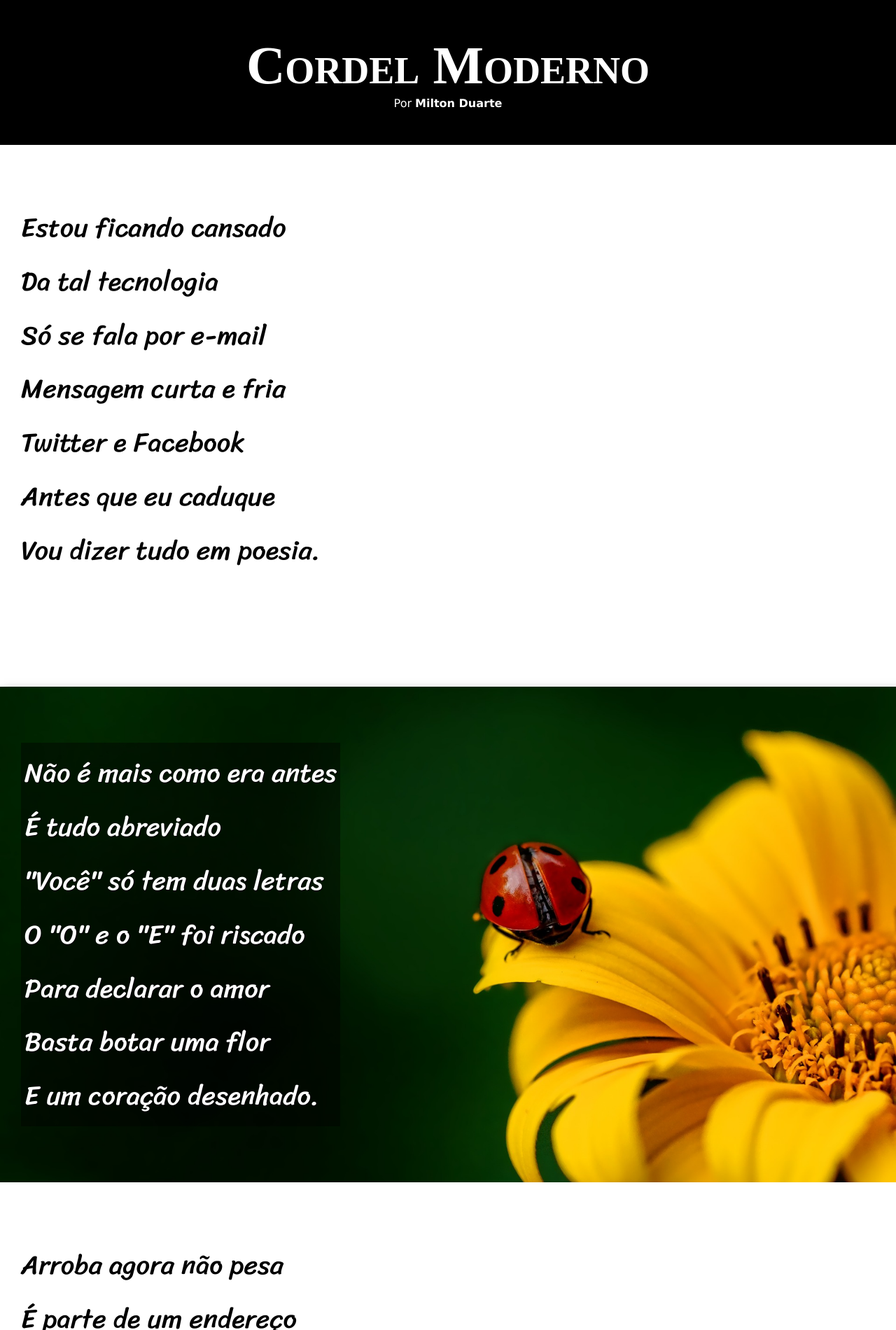
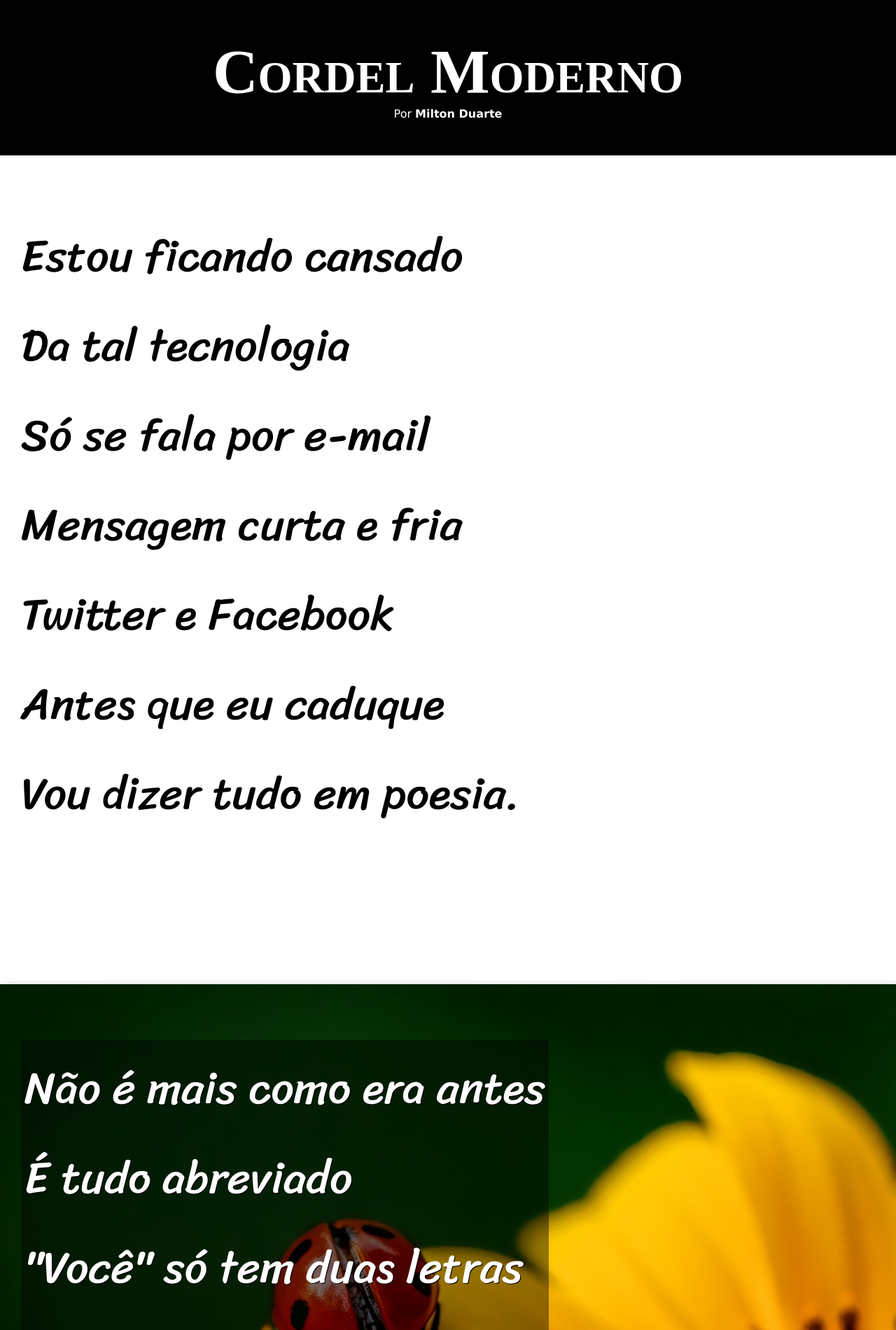
Before and after one commit to cleberdesouzaoliveira/projeto-cordel, a plain HTML site: page index.html in a window 1280 px wide. Shown: the top 1900 px of the page at 70% size. Drawn offline with Linux system fonts and the light colour scheme.

Commit message:
ajustes de tamanhos

```diff
--- a/estilo/style.css
+++ b/estilo/style.css
@@ -28,7 +28,7 @@ header h1{
     font-family: 'Times New Roman', Times, serif;
     padding-top: 50px;
     font-variant: small-caps;   /*letras maiúsculas*/
-    font-size: 6vw;
+    font-size: 7vw;
 }
 header p{
     padding-bottom: 50px;
@@ -47,7 +47,7 @@ section{
     line-height: 2em;
     padding-left: 30px;
     font-family: var(--font3);
-    font-size: 3vw;
+    font-size: 5vw;
 }
 section > p{
     padding-bottom: 2em;
@@ -73,11 +73,11 @@ section > p{
 section#img01{
 background-image:url('../imagens/background001.jpg');
 background-position: right center;
-background-size: cover;
+background-size: auto;
 }
 section#img02{
     background-image: url('../imagens/background002.jpg');
-    background-size: cover;
+    background-size: auto;
 
 }
 
```
